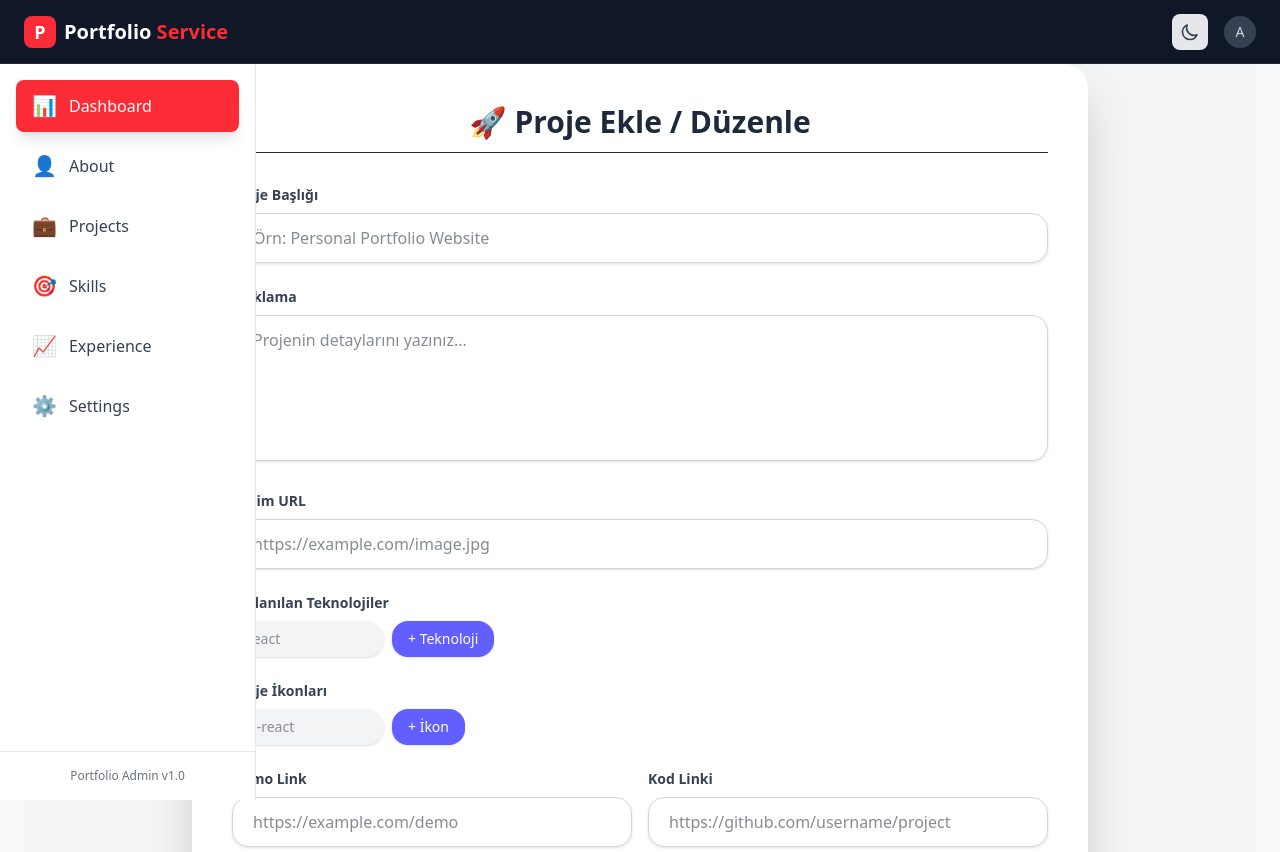
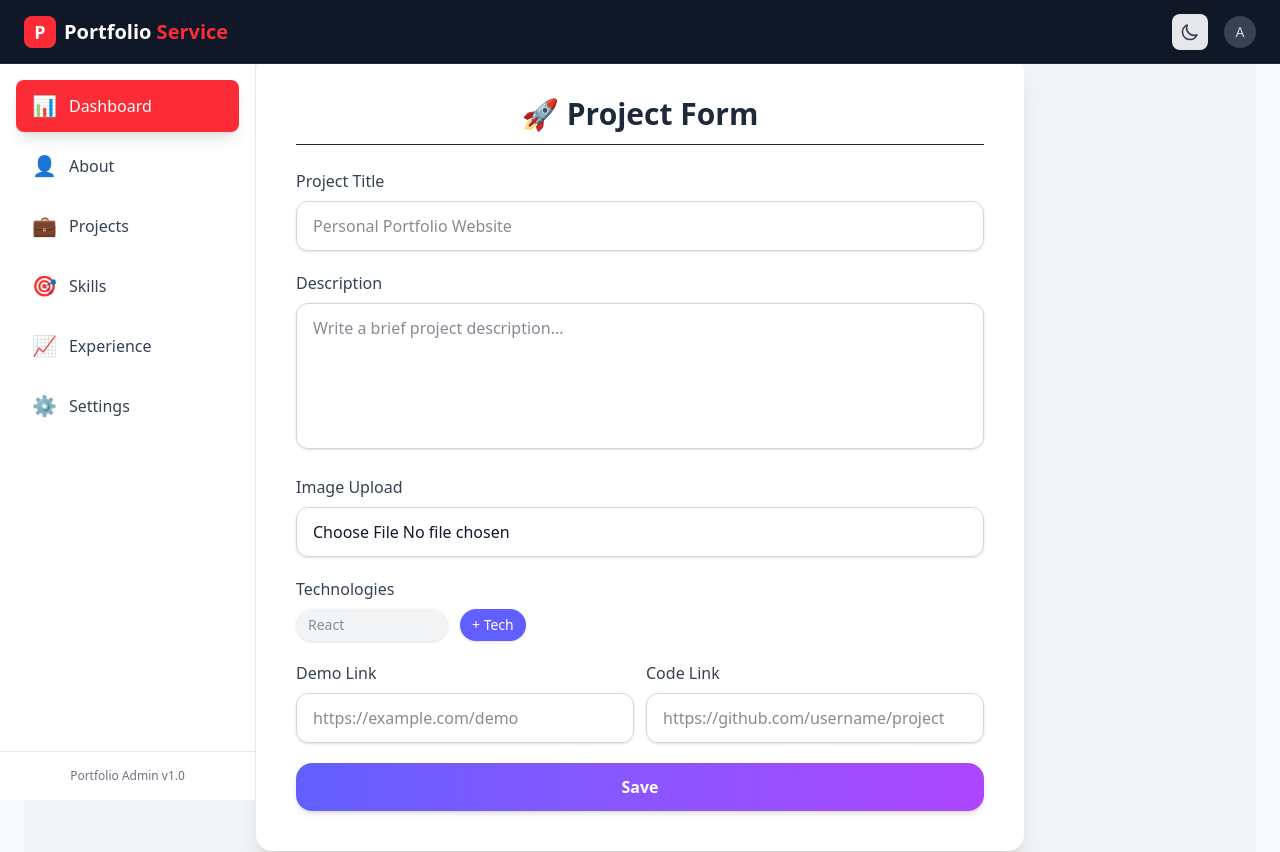
Before and after one commit to orhanturkmenoglu/portfolio-admin-panel, a React (Vite) app: page /projects in a window 1280 px wide. Shown: the top 852 px of the page. Built offline with nearby package versions, Linux system fonts and the light colour scheme.

Commit message:
Enhance ProjectForm UI: larger inputs, improved spacing, modernized layout

```diff
--- a/src/components/Project/ProjectForm.jsx
+++ b/src/components/Project/ProjectForm.jsx
@@ -6,7 +6,6 @@ const ProjectForm = () => {
     description: "",
     image: "",
     tech: [""],
-    icons: [""],
     demo: "",
     code: "",
   });
@@ -18,20 +17,17 @@ const ProjectForm = () => {
     setFormData({ ...formData, [e.target.name]: e.target.value });
   };
 
-  const handleArrayChange = (index, field, value) => {
-    const newArray = [...formData[field]];
+  const handleArrayChange = (index, value) => {
+    const newArray = [...formData.tech];
     newArray[index] = value;
-    setFormData({ ...formData, [field]: newArray });
+    setFormData({ ...formData, tech: newArray });
   };
 
-  const addArrayField = (field) => {
-    setFormData({ ...formData, [field]: [...formData[field], ""] });
-  };
-
-  const removeArrayField = (field, index) => {
-    const newArray = [...formData[field]];
+  const addTechField = () => setFormData({ ...formData, tech: [...formData.tech, ""] });
+  const removeTechField = (index) => {
+    const newArray = [...formData.tech];
     newArray.splice(index, 1);
-    setFormData({ ...formData, [field]: newArray });
+    setFormData({ ...formData, tech: newArray });
   };
 
   const handleSubmit = async (e) => {
@@ -40,13 +36,13 @@ const ProjectForm = () => {
     setSuccess(false);
 
     try {
-      // API call örneği
+      // Example API call
       // await axios.post("/api/projects", formData);
 
       setTimeout(() => {
         setLoading(false);
         setSuccess(true);
-      }, 1000);
+      }, 800);
     } catch (err) {
       console.error(err);
       setLoading(false);
@@ -54,148 +50,88 @@ const ProjectForm = () => {
   };
 
   return (
-    <div className="flex justify-center items-start py-10 px-4 bg-gray-100 dark:bg-gray-900 min-h-screen">
-      <div className="w-full max-w-4xl bg-white dark:bg-gray-800 rounded-3xl shadow-2xl p-6 md:p-10 transition-colors duration-300">
-        <h2 className="text-3xl font-bold text-center text-gray-800 dark:text-gray-100 mb-8 border-b pb-3">
-          🚀 Proje Ekle / Düzenle
+    <div className="flex justify-center items-center py-8 px-4 bg-gray-100 dark:bg-gray-900 min-h-screen">
+      <div className="w-full max-w-3xl bg-white dark:bg-gray-800 rounded-2xl shadow-xl p-6 md:p-10 transition-colors duration-300">
+        <h2 className="text-3xl font-bold text-center text-gray-800 dark:text-gray-100 mb-6 border-b pb-3">
+          🚀 Project Form
         </h2>
 
-        <form className="space-y-6" onSubmit={handleSubmit}>
-          {/* Title */}
+        <form className="space-y-5" onSubmit={handleSubmit}>
           <div>
-            <label className="block text-sm font-semibold mb-2 text-gray-700 dark:text-gray-200">
-              Proje Başlığı
+            <label className="block text-base font-medium mb-2 text-gray-700 dark:text-gray-200">
+              Project Title
             </label>
             <input
               type="text"
               name="title"
               value={formData.title}
               onChange={handleChange}
-              placeholder="Örn: Personal Portfolio Website"
+              placeholder="Personal Portfolio Website"
               required
-              className="w-full px-5 py-3 rounded-2xl border border-gray-300 dark:border-gray-600 focus:ring-2 focus:ring-indigo-500 dark:bg-gray-700 dark:text-gray-100 outline-none shadow-sm transition-all duration-200"
+              className="w-full px-4 py-3 rounded-xl border border-gray-300 dark:border-gray-600 focus:ring-2 focus:ring-indigo-500 dark:bg-gray-700 dark:text-gray-100 outline-none shadow-sm text-base transition-all duration-200"
             />
           </div>
 
-          {/* Description */}
           <div>
-            <label className="block text-sm font-semibold mb-2 text-gray-700 dark:text-gray-200">
-              Açıklama
+            <label className="block text-base font-medium mb-2 text-gray-700 dark:text-gray-200">
+              Description
             </label>
             <textarea
               name="description"
               value={formData.description}
               onChange={handleChange}
               rows={5}
-              placeholder="Projenin detaylarını yazınız..."
+              placeholder="Write a brief project description..."
               required
-              className="w-full px-5 py-3 rounded-2xl border border-gray-300 dark:border-gray-600 focus:ring-2 focus:ring-indigo-500 dark:bg-gray-700 dark:text-gray-100 outline-none shadow-sm resize-none transition-all duration-200"
+              className="w-full px-4 py-3 rounded-xl border border-gray-300 dark:border-gray-600 focus:ring-2 focus:ring-indigo-500 dark:bg-gray-700 dark:text-gray-100 outline-none shadow-sm resize-none text-base transition-all duration-200"
             />
           </div>
 
-          {/* Image */}
           <div>
-            <label className="block text-sm font-semibold mb-2 text-gray-700 dark:text-gray-200">
-              Resim URL
+            <label className="block text-base font-medium mb-2 text-gray-700 dark:text-gray-200">
+              Image Upload
             </label>
             <input
-              type="text"
+              type="file"
               name="image"
               value={formData.image}
               onChange={handleChange}
               placeholder="https://example.com/image.jpg"
-              className="w-full px-5 py-3 rounded-2xl border border-gray-300 dark:border-gray-600 focus:ring-2 focus:ring-indigo-500 dark:bg-gray-700 dark:text-gray-100 outline-none shadow-sm transition-all duration-200"
+              className="w-full px-4 py-3 rounded-xl border border-gray-300 dark:border-gray-600 focus:ring-2 focus:ring-indigo-500 dark:bg-gray-700 dark:text-gray-100 outline-none shadow-sm text-base transition-all duration-200"
             />
           </div>
 
-          {/* Technologies */}
           <div>
-            <label className="block text-sm font-semibold mb-2 text-gray-700 dark:text-gray-200">
-              Kullanılan Teknolojiler
+            <label className="block text-base font-medium mb-2 text-gray-700 dark:text-gray-200">
+              Technologies
             </label>
-            <div className="flex flex-wrap gap-2">
+            <div className="flex flex-wrap gap-3">
               {formData.tech.map((tech, idx) => (
-                <div
-                  key={idx}
-                  className="flex items-center gap-2 bg-gray-100 dark:bg-gray-700 px-3 py-2 rounded-full shadow-sm"
-                >
+                <div key={idx} className="flex items-center gap-2 bg-gray-100 dark:bg-gray-700 px-3 py-1.5 rounded-full shadow-sm">
                   <input
                     type="text"
                     value={tech}
-                    onChange={(e) =>
-                      handleArrayChange(idx, "tech", e.target.value)
-                    }
+                    onChange={(e) => handleArrayChange(idx, e.target.value)}
                     placeholder="React"
                     required
-                    className="bg-transparent outline-none w-20 sm:w-32 text-sm text-gray-800 dark:text-gray-100"
+                    className="bg-transparent outline-none w-24 text-sm sm:w-32 text-gray-800 dark:text-gray-100"
                   />
                   {formData.tech.length > 1 && (
-                    <button
-                      type="button"
-                      onClick={() => removeArrayField("tech", idx)}
-                      className="text-red-500 hover:text-red-600 transition-all"
-                    >
+                    <button type="button" onClick={() => removeTechField(idx)} className="text-red-500 hover:text-red-600 text-sm">
                       ✕
                     </button>
                   )}
                 </div>
               ))}
-              <button
-                type="button"
-                onClick={() => addArrayField("tech")}
-                className="px-4 py-2 bg-indigo-500 text-white rounded-2xl hover:bg-indigo-600 transition-all text-sm shadow-sm"
-              >
-                + Teknoloji
+              <button type="button" onClick={addTechField} className="px-3 py-1.5 bg-indigo-500 text-white rounded-full hover:bg-indigo-600 text-sm shadow-sm">
+                + Tech
               </button>
             </div>
           </div>
 
-          {/* Icons */}
-          <div>
-            <label className="block text-sm font-semibold mb-2 text-gray-700 dark:text-gray-200">
-              Proje İkonları
-            </label>
-            <div className="flex flex-wrap gap-2">
-              {formData.icons.map((icon, idx) => (
-                <div
-                  key={idx}
-                  className="flex items-center gap-2 bg-gray-100 dark:bg-gray-700 px-3 py-2 rounded-full shadow-sm"
-                >
-                  <input
-                    type="text"
-                    value={icon}
-                    onChange={(e) =>
-                      handleArrayChange(idx, "icons", e.target.value)
-                    }
-                    placeholder="fa-react"
-                    required
-                    className="bg-transparent outline-none w-20 sm:w-32 text-sm text-gray-800 dark:text-gray-100"
-                  />
-                  {formData.icons.length > 1 && (
-                    <button
-                      type="button"
-                      onClick={() => removeArrayField("icons", idx)}
-                      className="text-red-500 hover:text-red-600 transition-all"
-                    >
-                      ✕
-                    </button>
-                  )}
-                </div>
-              ))}
-              <button
-                type="button"
-                onClick={() => addArrayField("icons")}
-                className="px-4 py-2 bg-indigo-500 text-white rounded-2xl hover:bg-indigo-600 transition-all text-sm shadow-sm"
-              >
-                + İkon
-              </button>
-            </div>
-          </div>
-
-          {/* Demo & Code Links */}
-          <div className="grid grid-cols-1 md:grid-cols-2 gap-4">
+          <div className="grid grid-cols-1 md:grid-cols-2 gap-3">
             <div>
-              <label className="block text-sm font-semibold mb-2 text-gray-700 dark:text-gray-200">
+              <label className="block text-base font-medium mb-2 text-gray-700 dark:text-gray-200">
                 Demo Link
               </label>
               <input
@@ -205,12 +141,12 @@ const ProjectForm = () => {
                 onChange={handleChange}
                 placeholder="https://example.com/demo"
                 required
-                className="w-full px-5 py-3 rounded-2xl border border-gray-300 dark:border-gray-600 focus:ring-2 focus:ring-indigo-500 dark:bg-gray-700 dark:text-gray-100 outline-none shadow-sm transition-all duration-200"
+                className="w-full px-4 py-3 rounded-xl border border-gray-300 dark:border-gray-600 focus:ring-2 focus:ring-indigo-500 dark:bg-gray-700 dark:text-gray-100 outline-none shadow-sm text-base transition-all duration-200"
               />
             </div>
             <div>
-              <label className="block text-sm font-semibold mb-2 text-gray-700 dark:text-gray-200">
-                Kod Linki
+              <label className="block text-base font-medium mb-2 text-gray-700 dark:text-gray-200">
+                Code Link
               </label>
               <input
                 type="text"
@@ -219,23 +155,22 @@ const ProjectForm = () => {
                 onChange={handleChange}
                 placeholder="https://github.com/username/project"
                 required
-                className="w-full px-5 py-3 rounded-2xl border border-gray-300 dark:border-gray-600 focus:ring-2 focus:ring-indigo-500 dark:bg-gray-700 dark:text-gray-100 outline-none shadow-sm transition-all duration-200"
+                className="w-full px-4 py-3 rounded-xl border border-gray-300 dark:border-gray-600 focus:ring-2 focus:ring-indigo-500 dark:bg-gray-700 dark:text-gray-100 outline-none shadow-sm text-base transition-all duration-200"
               />
             </div>
           </div>
 
-          {/* Submit Button */}
           <button
             type="submit"
             disabled={loading}
-            className="w-full py-3 rounded-2xl bg-gradient-to-r from-indigo-500 to-purple-500 hover:from-indigo-600 hover:to-purple-600 text-white font-semibold text-lg shadow-lg transition-all duration-300"
+            className="w-full py-3 rounded-2xl bg-gradient-to-r from-indigo-500 to-purple-500 hover:from-indigo-600 hover:to-purple-600 text-white font-semibold text-base shadow-md transition-all duration-200"
           >
-            {loading ? "Kaydediliyor..." : "Kaydet"}
+            {loading ? "Saving..." : "Save"}
           </button>
 
           {success && (
-            <p className="text-green-500 dark:text-green-400 text-center font-semibold mt-3 animate-pulse">
-              ✅ Proje başarıyla kaydedildi!
+            <p className="text-green-500 dark:text-green-400 text-center font-semibold mt-3 animate-pulse text-base">
+              ✅ Project saved successfully!
             </p>
           )}
         </form>
```
